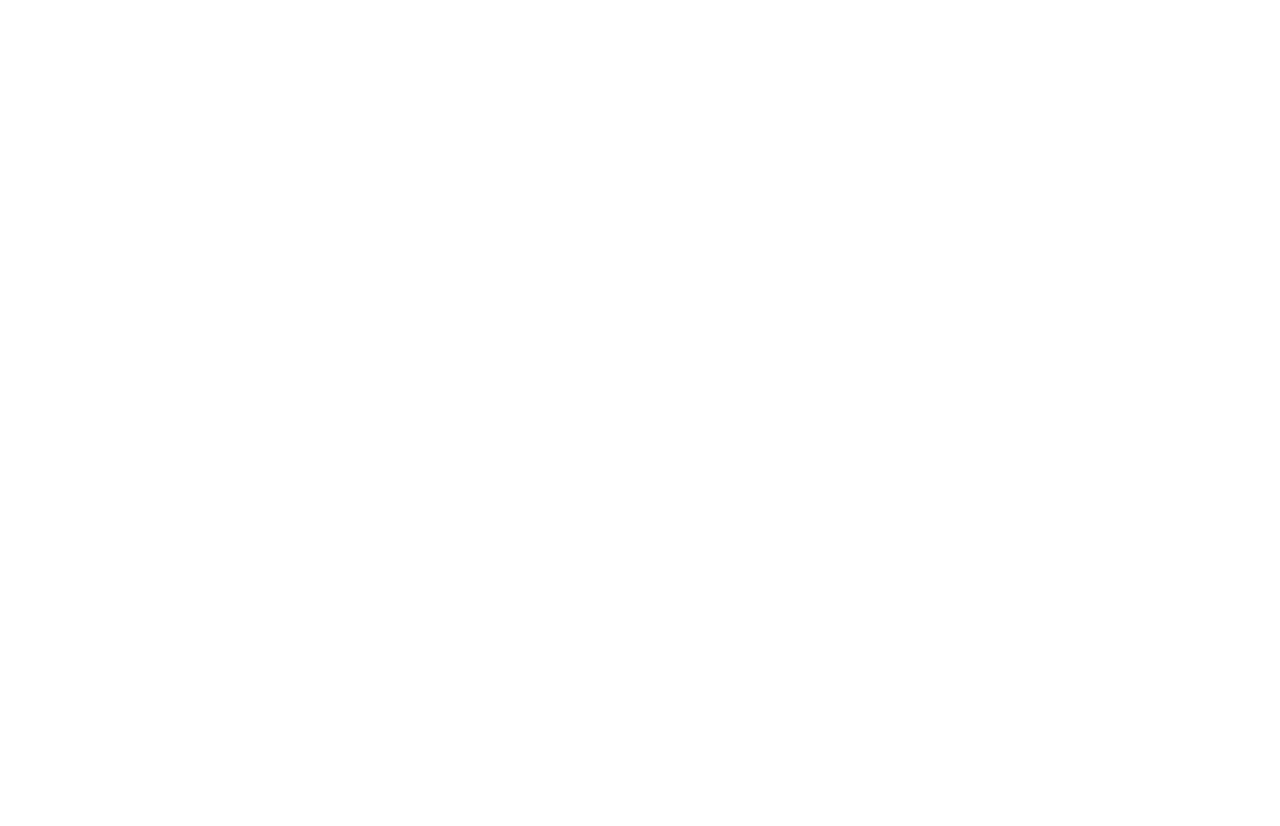
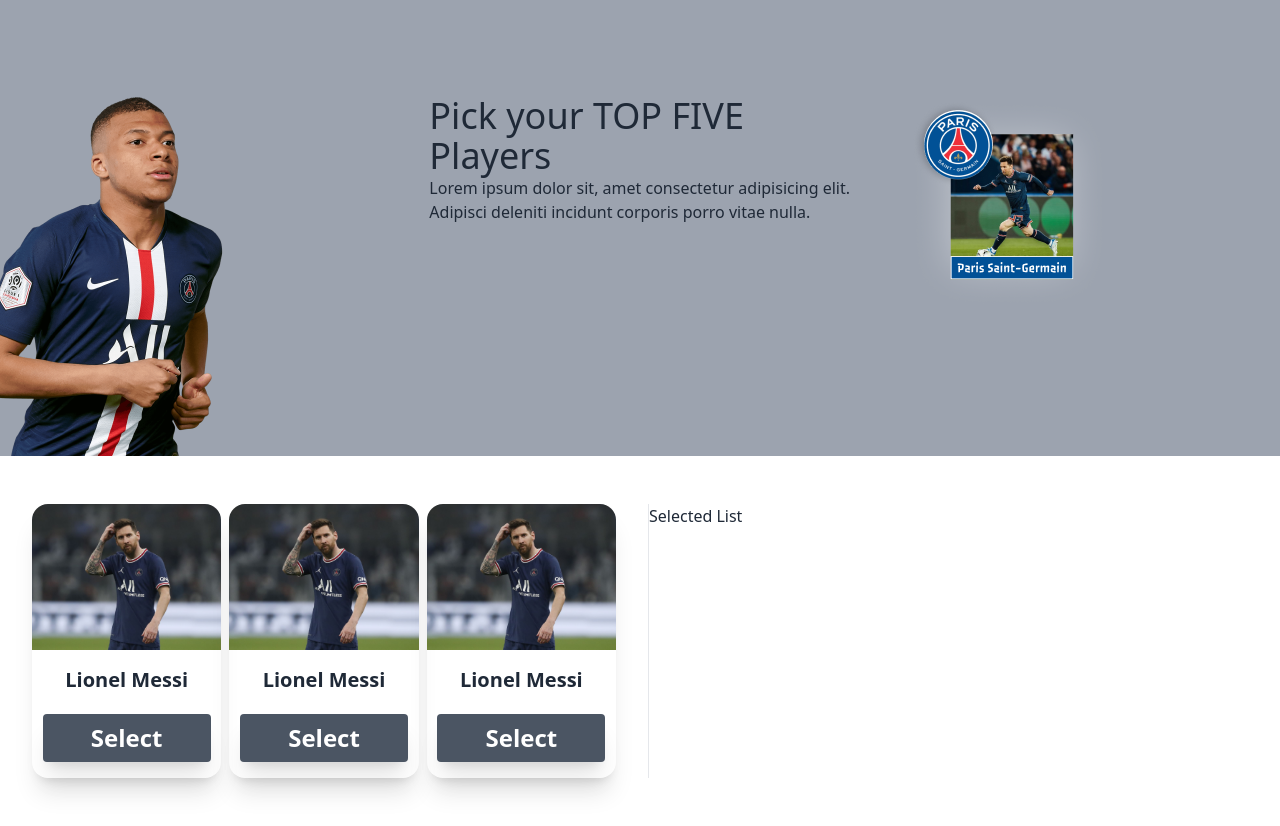
Before and after one commit to monirzkhan/Assignment-5-Public-Top-Players, a plain HTML site: page index.html in a window 1280 px wide. Before the commit the page ends 800 px from the top, so only its background shows below. Drawn offline with nearby package versions, Linux system fonts and the light colour scheme.

Commit message:
cover added

```diff
--- a/index.html
+++ b/index.html
@@ -14,6 +14,69 @@
 
 </head>
 <body>
+    <header class="bg-gray-400" >
+        <div class="grid grid-cols-3 gap-2 pt-24">
+            <div class=""><img src="images/mbappe-cover.png" alt=""></div>
+            <div class="">
+                <h1 class="text-4xl">Pick your TOP FIVE Players</h1>
+                <p>Lorem ipsum dolor sit, amet consectetur adipisicing elit. Adipisci deleniti incidunt corporis porro vitae nulla.</p>
+            </div>
+            <div class="w-2/4 text-center ml-12">
+                <img src="images/Card-psg.png" alt="">
+            </div>
 
+        </div>
+    </header>
+
+    <main>
+        <div class="grid grid-cols-2 gap-4 my-12 mx-4 divide-x">
+           <div class="grid grid-cols-3 gap-2  mx-4">
+            <!-- Player-1  -->
+            <div class="card card-compact bg-black-400 shadow-xl">
+                <figure class="">
+                  <img src="images/messi.png" alt="messi" class="w-full h-50" />
+                </figure>
+                <div class="card-body items-center text-center">
+                  <h2 class="card-title">Lionel Messi</h2>
+                  <p></p>
+                  <div class="card-actions">
+                    <button class=" select-button bg-gray-600 hover:bg-green-600 py-2 px-12 text-white font-bold text-2xl rounded shadow-xl" >Select</button>
+                  </div>
+                </div>
+              </div>
+            <!-- Player-2  -->
+            <div class="card card-compact bg-black-400 shadow-xl">
+                <figure class="">
+                  <img src="images/messi.png" alt="messi" class="w-full h-50" />
+                </figure>
+                <div class="card-body items-center text-center">
+                  <h2 class="card-title">Lionel Messi</h2>
+                  <p></p>
+                  <div class="card-actions">
+                    <button class=" select-button bg-gray-600 hover:bg-green-600 py-2 px-12 text-white font-bold text-2xl rounded shadow-xl" >Select</button>
+                  </div>
+                </div>
+              </div>
+            <!-- Player-3  -->
+            <div class="card card-compact bg-black-400 shadow-xl">
+                <figure class="">
+                  <img src="images/messi.png" alt="messi" class="w-full h-50" />
+                </figure>
+                <div class="card-body items-center text-center">
+                  <h2 class="card-title">Lionel Messi</h2>
+                  <p></p>
+                  <div class="card-actions">
+                    <button class=" select-button bg-gray-600 hover:bg-green-600 py-2 px-12 text-white font-bold text-2xl rounded shadow-xl" >Select</button>
+                  </div>
+                </div>
+              </div>
+
+           </div>
+           <!-- second Part  -->
+           <div>
+            <h1>Selected List</h1>
+          </div>
+        </div>
+    </main>
 </body>
 </html>
```
